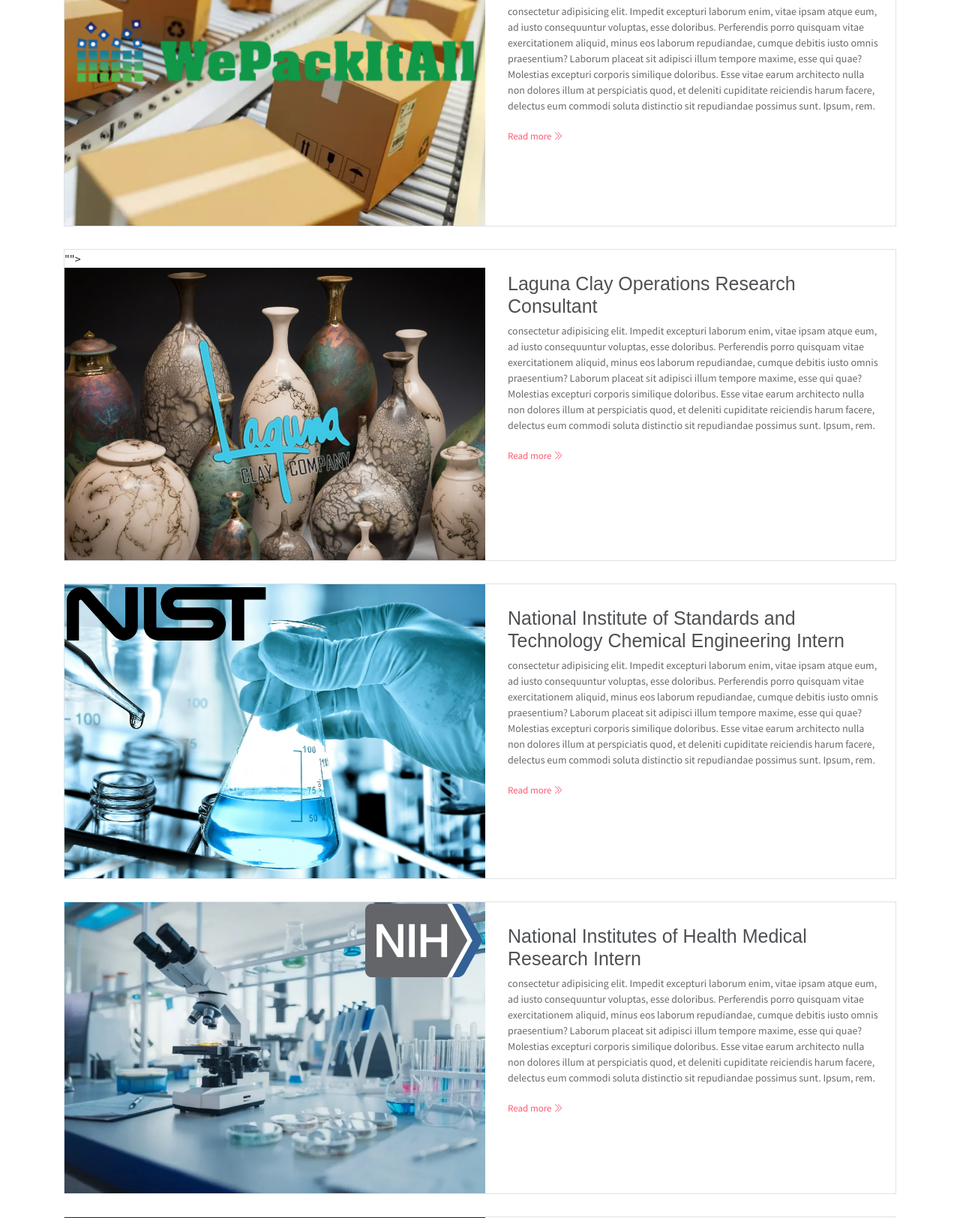
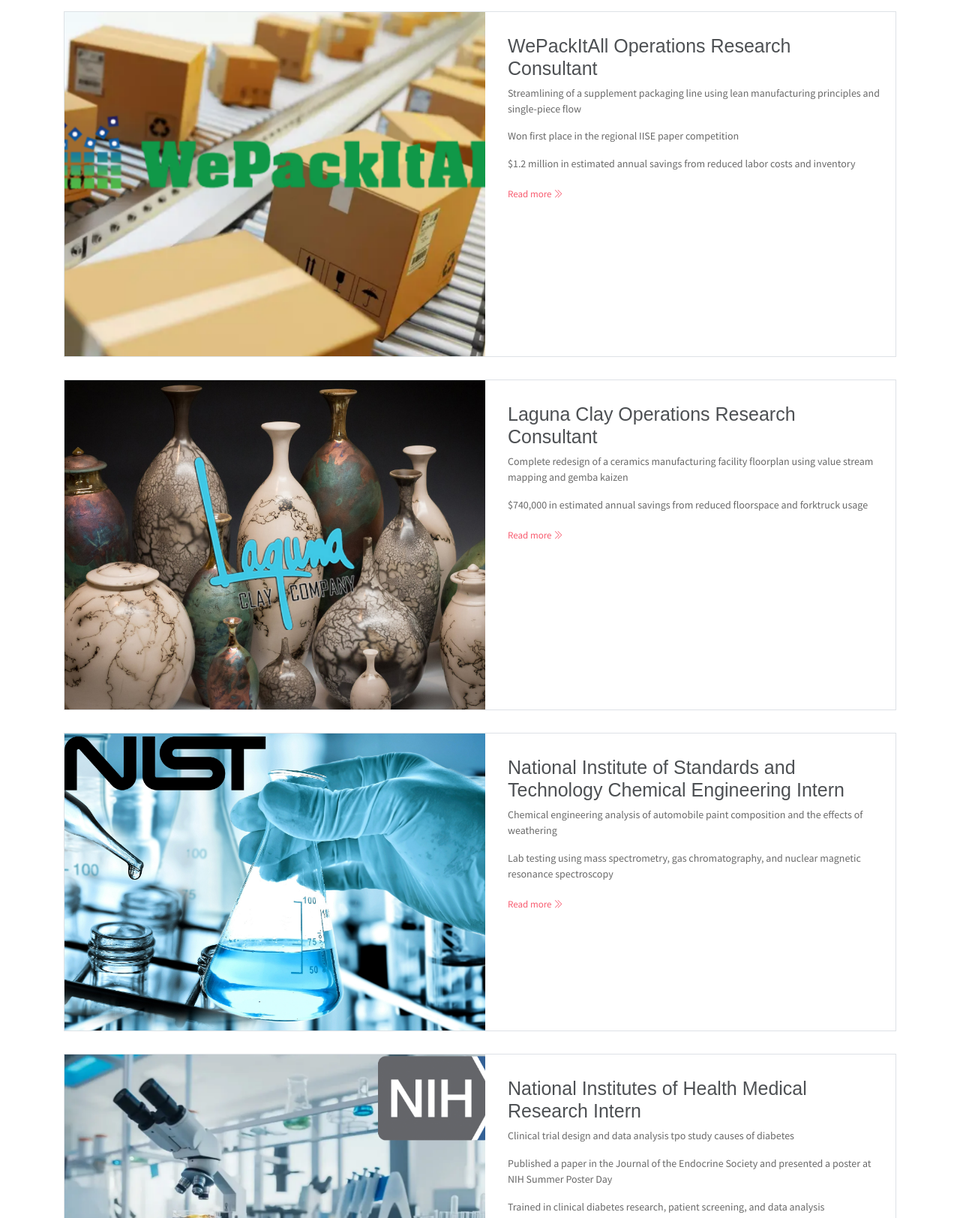
Before and after one commit to liamchalk00/liamchalk00.github.io, a plain HTML site: page index.html in a window 1280 px wide. Shown: the part 2147-3771 px from the top of the page at 75% size. Drawn offline with Linux system fonts and the light colour scheme; some packages are replaced by stand-ins of ours; a script that the page names is missing.

Commit message:
Filled in experience descriptions

```diff
--- a/index.html
+++ b/index.html
@@ -338,10 +338,10 @@
                     <div class="content-holder">
                         <h6 class="title">FTS International FPGA Designer</h6>
 
-                        <p>FPGA Design of Radio Signal Filters</p>
+                        <p>FPGA design for high frequency filtering of software defined radio signals received by satellites</p>
                         <p>Hardware design, signal processing simulation, and chip implementation</p>
                         <p>Signal post processing with accuracy analysis, Fourier Transforms, and ROC Curves</p>
-                        <p> consectetur adipisicing elit. Impedit excepturi laborum enim, vitae ipsam atque eum, ad iusto consequuntur voluptas, esse doloribus. Perferendis porro quisquam vitae exercitationem aliquid, minus eos laborum repudiandae, cumque debitis iusto omnis praesentium? Laborum placeat sit adipisci illum tempore maxime, esse qui quae? Molestias excepturi corporis similique doloribus.</p>
+                        <p>Filtering and analysis techniques developed in Verilog and integrated within Python pre and post processing</p>
 
                         <a href="#" class="read-more">Read more <i class="ti-angle-double-right"></i></a>
                     </div>
@@ -356,7 +356,7 @@
 
                         <p>Autonomous mowing area coverage for a ZT6100 lawnmower using state estimation and path optimization</p>
                         <p>Team of six students equipped hardware and wrote software for Simultaneous Localization and Mapping</p>
-                        <p> consectetur adipisicing elit. Impedit excepturi laborum enim, vitae ipsam atque eum, ad iusto consequuntur voluptas, esse doloribus. Perferendis porro quisquam vitae exercitationem aliquid, minus eos laborum repudiandae, cumque debitis iusto omnis praesentium? Laborum placeat sit adipisci illum tempore maxime, esse qui quae? Molestias excepturi corporis similique doloribus.</p>
+                        <p>Particle filter tracking of dynamic obstacles and Extended Kalman Filter tracking of GPS data</p>
 
                         <a href="#" class="read-more">Read more <i class="ti-angle-double-right"></i></a>
                     </div>
@@ -369,20 +369,23 @@
                     <div class="content-holder">
                         <h4 class="title">WePackItAll Operations Research Consultant</h4>
 
-                        <p> consectetur adipisicing elit. Impedit excepturi laborum enim, vitae ipsam atque eum, ad iusto consequuntur voluptas, esse doloribus. Perferendis porro quisquam vitae exercitationem aliquid, minus eos laborum repudiandae, cumque debitis iusto omnis praesentium? Laborum placeat sit adipisci illum tempore maxime, esse qui quae? Molestias excepturi corporis similique doloribus. Esse vitae earum architecto nulla non dolores illum at perspiciatis quod, et deleniti cupiditate reiciendis harum facere, delectus eum commodi soluta distinctio sit repudiandae possimus sunt. Ipsum, rem.</p>
+                        <p>Streamlining of a supplement packaging line using lean manufacturing principles and single-piece flow</p>
+                        <p>Won first place in the regional IISE paper competition</p>
+                        <p>$1.2 million in estimated annual savings from reduced labor costs and inventory</p>
 
                         <a href="#" class="read-more">Read more <i class="ti-angle-double-right"></i></a>
                     </div>
                 </div>
 
                 <div class="blog-card">
-                    <div class="img-holder">"">
+                    <div class="img-holder">
                         <img src="assets/imgs/LagunaClayFull.png" alt="">
                     </div>
                     <div class="content-holder">
                         <h4 class="title">Laguna Clay Operations Research Consultant</h4>
 
-                        <p> consectetur adipisicing elit. Impedit excepturi laborum enim, vitae ipsam atque eum, ad iusto consequuntur voluptas, esse doloribus. Perferendis porro quisquam vitae exercitationem aliquid, minus eos laborum repudiandae, cumque debitis iusto omnis praesentium? Laborum placeat sit adipisci illum tempore maxime, esse qui quae? Molestias excepturi corporis similique doloribus. Esse vitae earum architecto nulla non dolores illum at perspiciatis quod, et deleniti cupiditate reiciendis harum facere, delectus eum commodi soluta distinctio sit repudiandae possimus sunt. Ipsum, rem.</p>
+                        <p>Complete redesign of a ceramics manufacturing facility floorplan using value stream mapping and gemba kaizen</p>
+                        <p>$740,000 in estimated annual savings from reduced floorspace and forktruck usage</p>
 
                         <a href="#" class="read-more">Read more <i class="ti-angle-double-right"></i></a>
                     </div>
@@ -395,7 +398,8 @@
                     <div class="content-holder">
                         <h4 class="title">National Institute of Standards and Technology Chemical Engineering Intern</h4>
 
-                        <p> consectetur adipisicing elit. Impedit excepturi laborum enim, vitae ipsam atque eum, ad iusto consequuntur voluptas, esse doloribus. Perferendis porro quisquam vitae exercitationem aliquid, minus eos laborum repudiandae, cumque debitis iusto omnis praesentium? Laborum placeat sit adipisci illum tempore maxime, esse qui quae? Molestias excepturi corporis similique doloribus. Esse vitae earum architecto nulla non dolores illum at perspiciatis quod, et deleniti cupiditate reiciendis harum facere, delectus eum commodi soluta distinctio sit repudiandae possimus sunt. Ipsum, rem.</p>
+                        <p>Chemical engineering analysis of automobile paint composition and the effects of weathering</p>
+                        <p>Lab testing using mass spectrometry, gas chromatography, and nuclear magnetic resonance spectroscopy</p>
 
                         <a href="#" class="read-more">Read more <i class="ti-angle-double-right"></i></a>
                     </div>
@@ -408,7 +412,9 @@
                     <div class="content-holder">
                         <h4 class="title">National Institutes of Health Medical Research Intern</h4>
 
-                        <p> consectetur adipisicing elit. Impedit excepturi laborum enim, vitae ipsam atque eum, ad iusto consequuntur voluptas, esse doloribus. Perferendis porro quisquam vitae exercitationem aliquid, minus eos laborum repudiandae, cumque debitis iusto omnis praesentium? Laborum placeat sit adipisci illum tempore maxime, esse qui quae? Molestias excepturi corporis similique doloribus. Esse vitae earum architecto nulla non dolores illum at perspiciatis quod, et deleniti cupiditate reiciendis harum facere, delectus eum commodi soluta distinctio sit repudiandae possimus sunt. Ipsum, rem.</p>
+                        <p>Clinical trial design and data analysis tpo study causes of diabetes</p>
+                        <p>Published a paper in the Journal of the Endocrine Society and presented a poster at NIH Summer Poster Day</p>
+                        <p>Trained in clinical diabetes research, patient screening, and data analysis</p>
 
                         <a href="#" class="read-more">Read more <i class="ti-angle-double-right"></i></a>
                     </div>
@@ -421,7 +427,8 @@
                     <div class="content-holder">
                         <h4 class="title">Mudd Advanced Rocketry Club</h4>
 
-                        <p> consectetur adipisicing elit. Impedit excepturi laborum enim, vitae ipsam atque eum, ad iusto consequuntur voluptas, esse doloribus. Perferendis porro quisquam vitae exercitationem aliquid, minus eos laborum repudiandae, cumque debitis iusto omnis praesentium? Laborum placeat sit adipisci illum tempore maxime, esse qui quae? Molestias excepturi corporis similique doloribus. Esse vitae earum architecto nulla non dolores illum at perspiciatis quod, et deleniti cupiditate reiciendis harum facere, delectus eum commodi soluta distinctio sit repudiandae possimus sunt. Ipsum, rem.</p>
+                        <p>Studied flight dynamics and rockety concepts</p>
+                        <p>Built and launched an L1 rocket, currently building an L2 rocket</p>
 
                         <a href="#" class="read-more">Read more <i class="ti-angle-double-right"></i></a>
                     </div>
```
